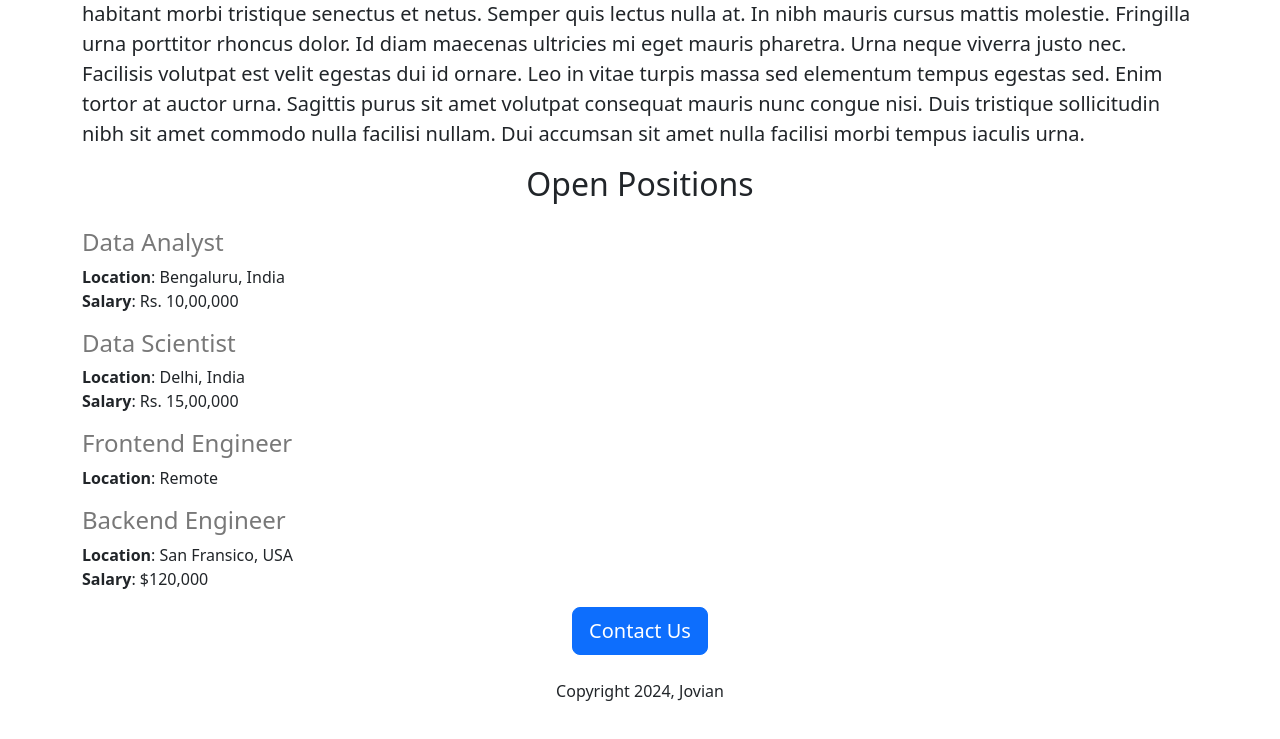
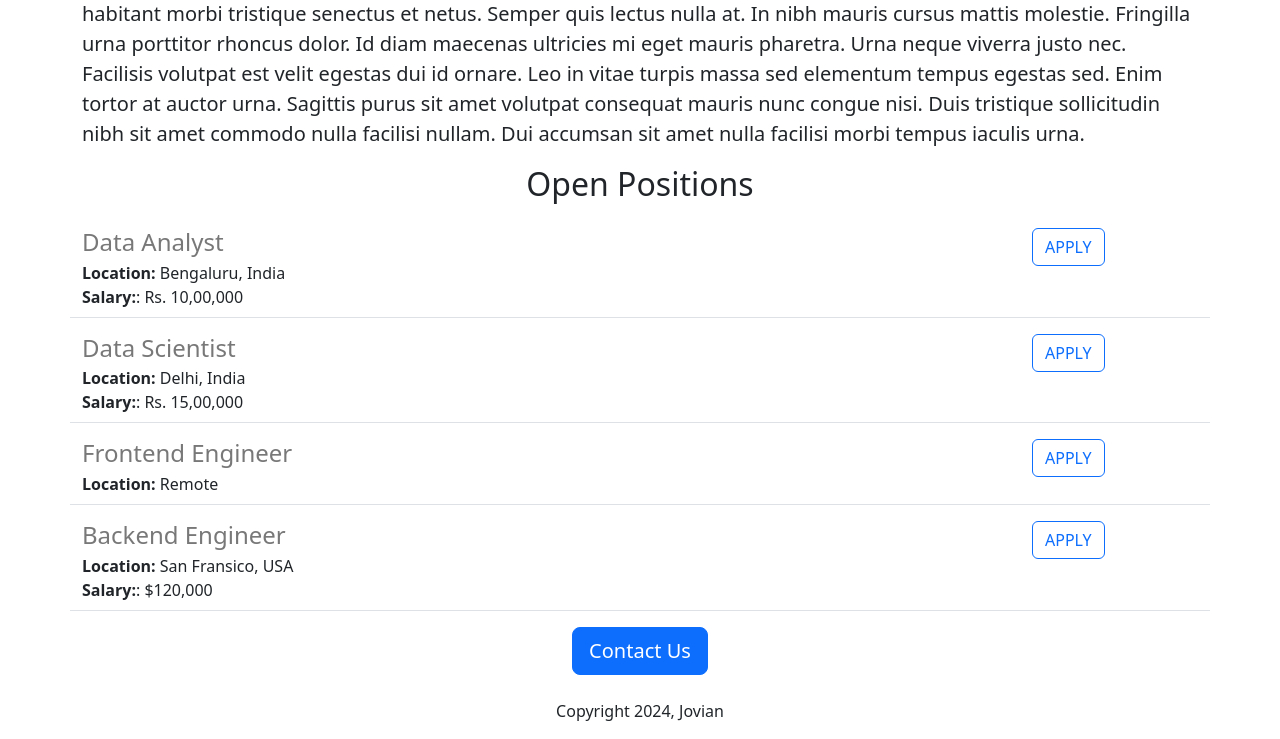
Before and after one commit to drakahari/drakahari_jovinan_sample-v2, a Flask app: page / in a window 1280 px wide. Shown: the part 601-1340 px from the top of the page. Before the commit the page ends 1302 px from the top, so only its background shows below. Run offline with Flask 3, Linux system fonts and the light colour scheme.

Commit message:
Render Dynamic Data using Jinja template tags

```diff
--- a/templates/home.html
+++ b/templates/home.html
@@ -30,25 +30,7 @@
       <h2 class="text-center mt-2 mb-4">Open Positions</h2>
       <div>
         {% for job in jobs %}
-        <div style="margin-bottom:16px;">
-
-        <h4
-          style="color:rgb(120, 120, 120); margin-
-            bottom:4px;">
-                          {{job['title']}}
-        </h4>
-            <div>
-              <b>Location</b>: {{job['location']}}
-          </div>
-         {% if 'salary' in job %}
-
-          <div>
-            <b>Salary</b>: {{job['salary']}}
-          </div>
-          {% endif %}
-
-          </div>
-
+          {% include 'jobitem.html' %}
 
         {% endfor %}
       </div>
--- /dev/null
+++ b/templates/jobitem.html
@@ -0,0 +1,20 @@
+<div class="border-bottom row" style="margin-bottom:16px;padding-bottom:8px;">
+  <div class="col-10">
+    <h4
+      style="color:rgb(120, 120, 120); margin-bottom:4px;">
+      {{job['title']}}
+    </h4>
+    <div>
+      <b>Location:</b> {{job['location']}}
+    </div>
+    {% if 'salary' in job %}
+    <div>
+      <b>Salary:</b>: {{job['salary']}}
+    </div>
+    {% endif %}
+  </div>
+  <div class="col-2">
+    <button type="button" class="btn btn-outline-primary">APPLY</button>
+  </div>
+
+</div>
```
